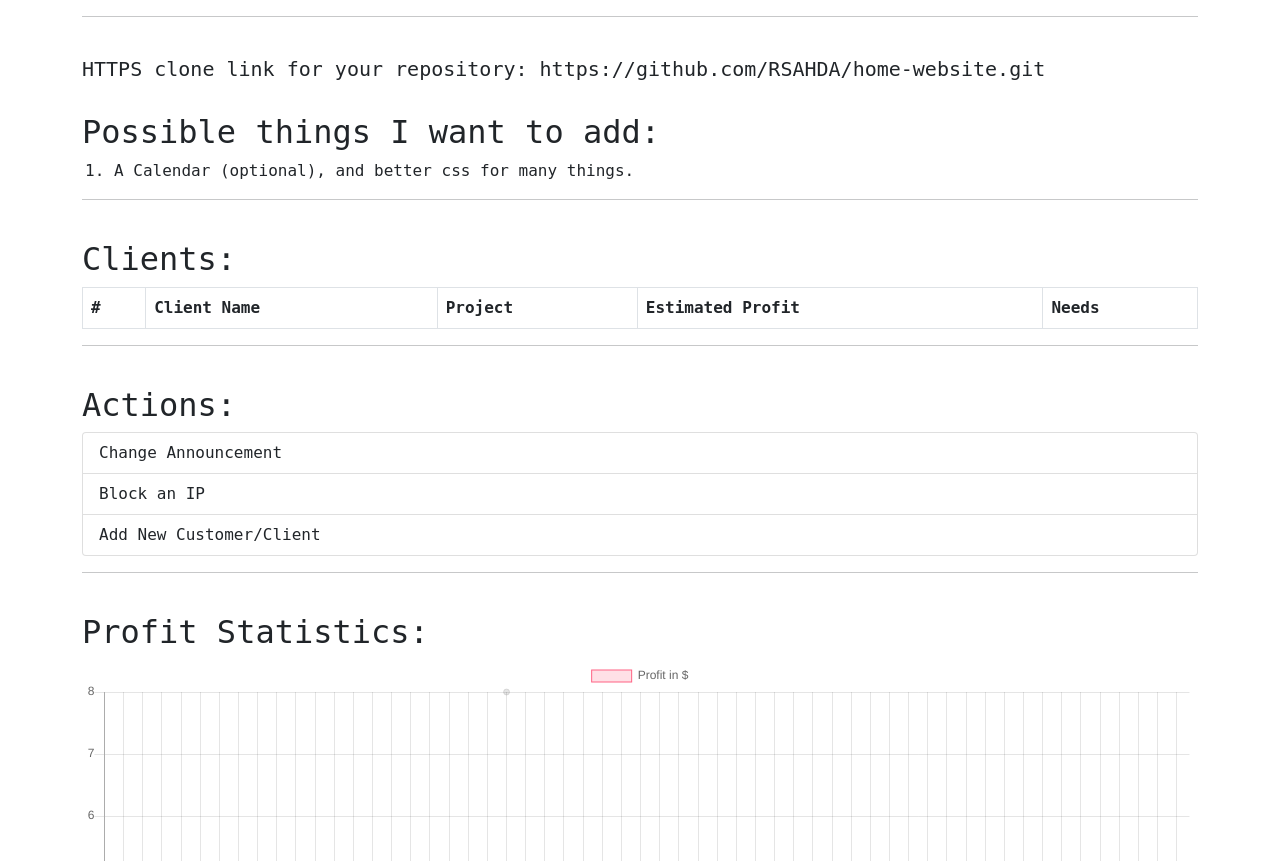
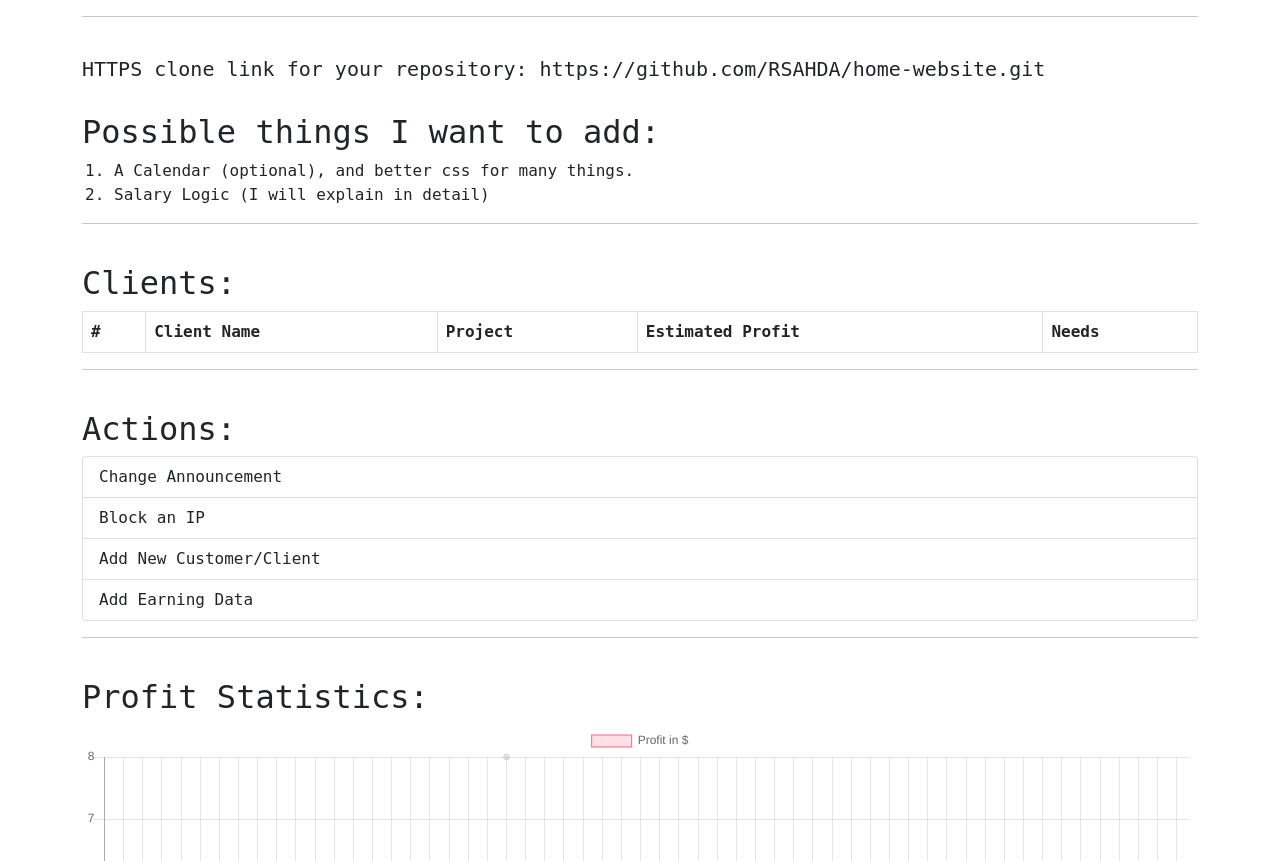
Before and after one commit to RSAHDA/home-website, a Django app: template templates/home_auth.html in a window 1280 px wide. Shown: the part 216-1077 px from the top of the page. Run offline with Django 4.2, Linux system fonts and the light colour scheme; the template is opened without the code that fills it: values that come from a table or form of the project are taken from there, others are empty; data comes from the database, SQL or seed files in the repository; some libraries are stand-ins or nearby versions.

Commit message:
working like a mustard (adding updates) (ALMOST DONE!!!)

```diff
--- a/templates/home_auth.html
+++ b/templates/home_auth.html
@@ -59,6 +59,7 @@
     <h2>Possible things I want to add:</h2>
     <ol>
         <li>A Calendar (optional), and better css for many things.</li>
+        <li>Salary Logic (I will explain in detail)</li>
     </ol>
 
     <hr><br>
@@ -94,6 +95,7 @@
       <a href="/admin/app/announcement/2" class="list-group-item list-group-item-action">Change Announcement</a>
       <a href="/admin/app/blocked_ip/add" class="list-group-item list-group-item-action">Block an IP</a>
       <a href="/admin/app/customer/add" class="list-group-item list-group-item-action">Add New Customer/Client</a>
+      <a href="/admin/app/earning/add/" class="list-group-item list-group-item-action">Add Earning Data</a>
     </div>
 
     <hr><br>
```
